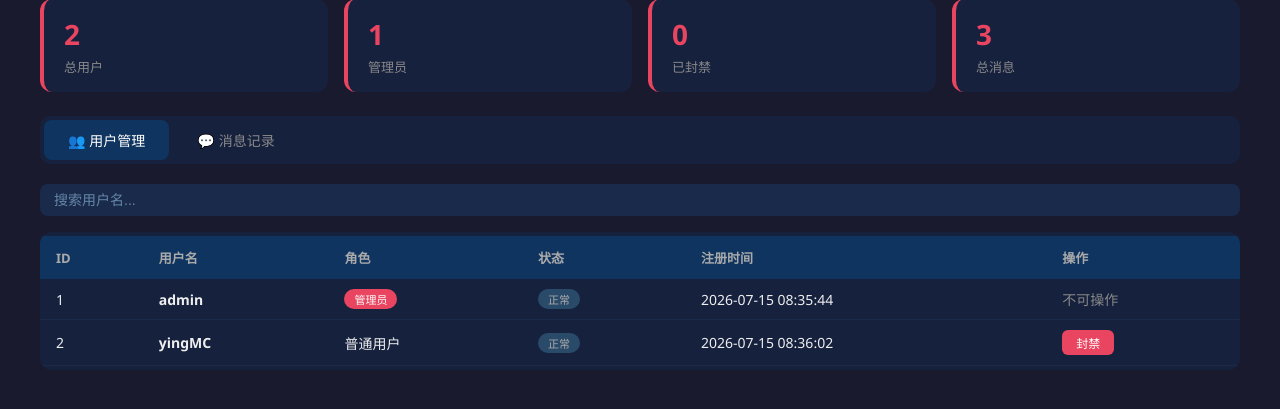
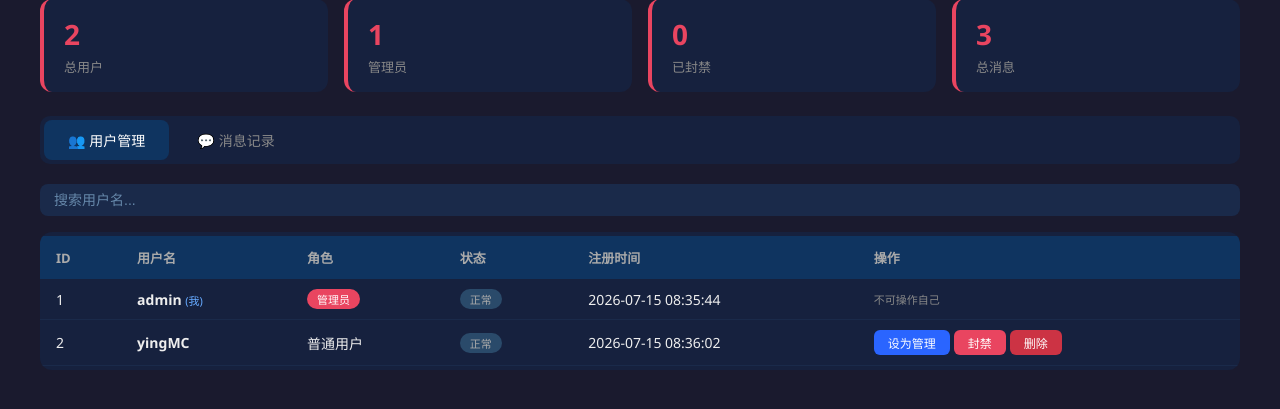
Before and after one commit to yingMC1/secret-chatting, a Flask app: page /admin in a window 1280 px wide. Shown: the part 97-506 px from the top of the page. Run offline with Flask 3, Linux system fonts and the light colour scheme; a user stored in the database is signed in; data comes from the database, SQL or seed files in the repository; some libraries are stand-ins or nearby versions.

Commit message:
Update admin.html

```diff
--- a/templates/admin.html
+++ b/templates/admin.html
@@ -116,6 +116,12 @@
         .btn-success:hover { background: #0f6b4a; }
         .btn-refresh { background: #2a65ff; color: #fff; }
         .btn-refresh:hover { background: #1a4fd6; }
+        .btn-primary { background: #2a65ff; color: #fff; }
+        .btn-primary:hover { background: #1a4fd6; }
+        .btn-warning { background: #f0a030; color: #fff; }
+        .btn-warning:hover { background: #d08820; }
+        .btn-delete { background: #cc3344; color: #fff; }
+        .btn-delete:hover { background: #aa2233; }
 
         .badge { padding: 2px 10px; border-radius: 12px; font-size: 11px; display: inline-block; }
         .badge-admin { background: #e94560; color: #fff; }
@@ -182,7 +188,6 @@
             flex-wrap: wrap;
         }
 
-        /* ===== Markdown + KaTeX 渲染样式 ===== */
         .msg-content {
             max-width: 450px;
             word-wrap: break-word;
@@ -316,9 +321,10 @@
     let users = [];
     let messages = [];
     let currentAdmin = '';
+    let currentUserId = null;
 
     // ============================================================
-    //  安全函数：转义 HTML 特殊字符
+    //  安全函数
     // ============================================================
     function escapeHtml(text) {
         if (!text) return '';
@@ -328,16 +334,12 @@
     }
 
     // ============================================================
-    //  渲染 Markdown + KaTeX（安全版）
+    //  渲染 Markdown + KaTeX
     // ============================================================
     function renderMarkdown(text) {
         if (!text) return '';
         try {
-            // 第一步：先转义 HTML，防止 XSS
             let result = escapeHtml(text);
-
-            // 第二步：处理 KaTeX 公式
-            // 处理 $$...$$ (块级公式)
             result = result.replace(/\$\$([\s\S]*?)\$\$/g, function(match, content) {
                 try {
                     return katex.renderToString(content.trim(), {
@@ -349,8 +351,6 @@
                     return match;
                 }
             });
-
-            // 处理 $...$ (行内公式)
             result = result.replace(/\$(?!\$)([^\$]+)\$(?!\$)/g, function(match, content) {
                 try {
                     return katex.renderToString(content.trim(), {
@@ -362,15 +362,12 @@
                     return match;
                 }
             });
-
-            // 第三步：渲染 Markdown（GFM 模式）
             const html = marked.parse(result, {
                 breaks: true,
                 gfm: true,
                 headerIds: false,
                 mangle: false
             });
-
             return html;
         } catch(e) {
             console.error('渲染错误:', e);
@@ -405,20 +402,18 @@
     // ============================================================
     async function loadAll() {
         try {
-            const [usersRes, msgRes] = await Promise.all([
+            const [usersRes, msgRes, meRes] = await Promise.all([
                 fetch(`${API_BASE}/users`),
-                fetch(`${API_BASE}/messages/public`)
+                fetch(`${API_BASE}/messages/public`),
+                fetch(`${API_BASE}/me`)
             ]);
             if (usersRes.ok) users = await usersRes.json();
             if (msgRes.ok) messages = await msgRes.json();
-
-            try {
-                const meRes = await fetch(`${API_BASE}/me`);
             if (meRes.ok) {
                 const me = await meRes.json();
+                currentUserId = me.id;
                 currentAdmin = me.username || '管理员';
             }
-            } catch(e) { currentAdmin = '管理员'; }
 
             renderAll();
         } catch (error) {
@@ -451,22 +446,41 @@
             tbody.innerHTML = '<tr><td colspan="6" class="empty">暂无用户</td></tr>';
             return;
         }
-        tbody.innerHTML = filtered.map(u => `
+        tbody.innerHTML = filtered.map(u => {
+            const isSelf = u.id === currentUserId;
+            return `
             <tr>
                 <td>${u.id || '-'}</td>
-                <td><strong>${escapeHtml(u.username || '未知')}</strong></td>
+                <td><strong>${escapeHtml(u.username || '未知')}</strong>${isSelf ? ' <span style="color:#66aaff;font-size:11px;">(我)</span>' : ''}</td>
                 <td>${u.is_admin ? '<span class="badge badge-admin">管理员</span>' : '普通用户'}</td>
                 <td>${u.is_banned ? '<span class="badge badge-banned">已封禁</span>' : '<span class="badge badge-normal">正常</span>'}</td>
                 <td>${escapeHtml(u.created_at || '-')}</td>
                 <td>
-                    ${u.is_admin ? '<span style="color:#888;">不可操作</span>' :
+                    <div style="display:flex;gap:4px;flex-wrap:wrap;">
+                        ${u.is_admin ?
+                            (isSelf ?
+                                '<span style="color:#888;font-size:11px;">不可操作自己</span>' :
+                                `<button class="btn btn-warning" onclick="revokeAdmin(${u.id}, '${escapeHtml(u.username)}')">撤销管理</button>`
+                            ) :
+                            (isSelf ?
+                                '<span style="color:#888;font-size:11px;">不可操作自己</span>' :
+                                `<button class="btn btn-primary" onclick="makeAdmin(${u.id}, '${escapeHtml(u.username)}')">设为管理</button>`
+                            )
+                        }
+                        ${!u.is_admin && !isSelf ?
                             (u.is_banned ?
                                 `<button class="btn btn-success" onclick="unbanUser(${u.id}, '${escapeHtml(u.username)}')">解封</button>` :
                                 `<button class="btn btn-danger" onclick="banUser(${u.id}, '${escapeHtml(u.username)}')">封禁</button>`
-                      )}
+                            ) : ''
+                        }
+                        ${!u.is_admin && !isSelf ?
+                            `<button class="btn btn-delete" onclick="deleteUser(${u.id}, '${escapeHtml(u.username)}')">删除</button>` :
+                            ''
+                        }
+                    </div>
                 </td>
             </tr>
-        `).join('');
+        `}).join('');
     }
 
     function filterUsers() { renderUsers(); }
@@ -511,6 +525,7 @@
     //  操作函数
     // ============================================================
 
+    // ========== 封禁用户 ==========
     async function banUser(id, username) {
         if (!confirm(`确认封禁用户 "${username}"？`)) return;
         try {
@@ -527,6 +542,7 @@
         }
     }
 
+    // ========== 解封用户 ==========
     async function unbanUser(id, username) {
         try {
             const res = await fetch(`${API_BASE}/unban/${id}`, { method: 'POST' });
@@ -542,6 +558,58 @@
         }
     }
 
+    // ========== 设为管理员 ==========
+    async function makeAdmin(id, username) {
+        if (!confirm(`确认将用户 "${username}" 设为管理员？`)) return;
+        try {
+            const res = await fetch(`${API_BASE}/make_admin/${id}`, { method: 'POST' });
+            const data = await res.json();
+            if (data.success) {
+                showToast(`✅ 已授予 ${username} 管理员权限`, false, 'success');
+                setTimeout(loadAll, 500);
+            } else {
+                showToast('⚠️ 操作失败: ' + (data.error || '未知错误'), true);
+            }
+        } catch (e) {
+            showToast('⚠️ 请求失败', true);
+        }
+    }
+
+    // ========== 撤销管理员 ==========
+    async function revokeAdmin(id, username) {
+        if (!confirm(`确认撤销用户 "${username}" 的管理员权限？`)) return;
+        try {
+            const res = await fetch(`${API_BASE}/revoke_admin/${id}`, { method: 'POST' });
+            const data = await res.json();
+            if (data.success) {
+                showToast(`✅ 已撤销 ${username} 的管理员权限`, false, 'success');
+                setTimeout(loadAll, 500);
+            } else {
+                showToast('⚠️ 操作失败: ' + (data.error || '未知错误'), true);
+            }
+        } catch (e) {
+            showToast('⚠️ 请求失败', true);
+        }
+    }
+
+    // ========== 删除用户（管理员专用）==========
+    async function deleteUser(id, username) {
+        if (!confirm(`⚠️ 确认删除用户 "${username}"？\n此操作将同时删除该用户的所有消息，不可恢复！`)) return;
+        try {
+            const res = await fetch(`${API_BASE}/delete_user/${id}`, { method: 'DELETE' });
+            const data = await res.json();
+            if (data.success) {
+                showToast(`✅ 已删除用户：${username}`, false, 'success');
+                setTimeout(loadAll, 500);
+            } else {
+                showToast('⚠️ 删除失败: ' + (data.error || '未知错误'), true);
+            }
+        } catch (e) {
+            showToast('⚠️ 请求失败: ' + e.message, true);
+        }
+    }
+
+    // ========== 删除消息 ==========
     async function deleteMessage(id) {
         if (!confirm('确认删除该消息？此操作不可撤销！')) return;
         try {
```
Lines whose indentation alone changed are shown as unchanged.
